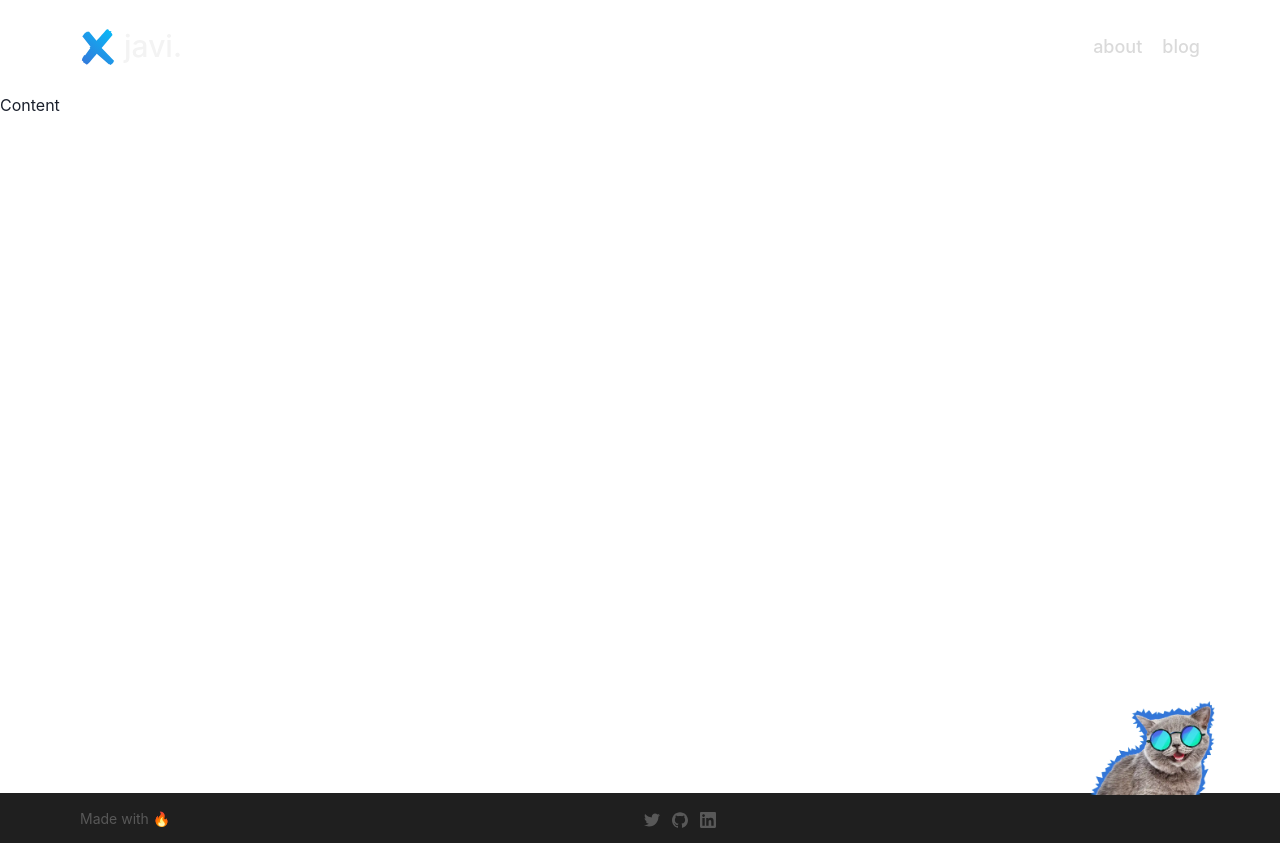
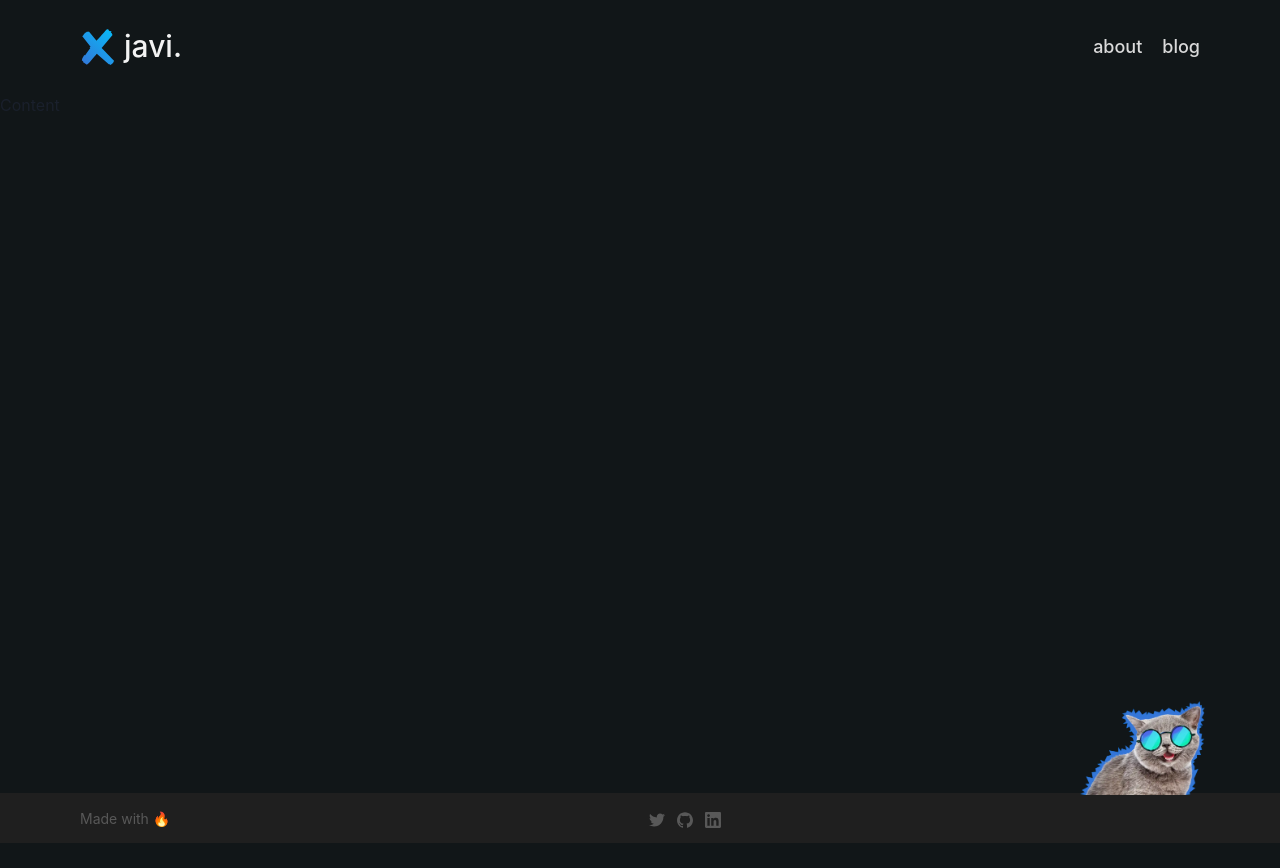
Before and after one commit to javillerenas/javi.rocks, a Next.js app: page / in a window 1280 px wide. Built offline with nearby package versions, Linux system fonts and the light colour scheme.

Commit message:
feat: add Section component

```diff
--- a/components/Footer.tsx
+++ b/components/Footer.tsx
@@ -4,6 +4,7 @@ import { Text } from '@chakra-ui/react';
 import Image from 'next/image';
 
 // components
+import { Section } from 'components/Section';
 import { Icon, IconName } from 'components/Icon';
 import { ExternalLink } from './ExternalLink';
 // constants
@@ -12,9 +13,6 @@ import { TWITTER_URL, LINKEDIN_URL, GITHUB_URL } from 'helpers/constants';
 import Cat from '../public/images/cat.webp';
 
 const FOOTER_HEIGHT = 50;
-const FOOTER_MAX_WIDTH = 1200;
-const FOOTER_PADDING = 10;
-
 const LINKS = [
   {
     iconName: IconName.twitter,
@@ -31,19 +29,7 @@ const LINKS = [
 ];
 
 export const Footer: FC = () => (
-  <Flex
-    as="footer"
-    justify="center"
-    maxHeight={FOOTER_HEIGHT}
-    bg="brand.blackSecondary"
-  >
-    <Flex
-      align="center"
-      justify="space-between"
-      maxWidth={FOOTER_MAX_WIDTH}
-      width="100%"
-      px={FOOTER_PADDING}
-    >
+  <Section as="footer" maxHeight={FOOTER_HEIGHT} bg="brand.blackSecondary">
     <Text fontSize="sm" color="brand.greyDarker">
       Made with 🔥
     </Text>
@@ -54,11 +40,10 @@ export const Footer: FC = () => (
         </ExternalLink>
       ))}
     </HStack>
-      <Box width="10px">
-        <Box width="125px" position="relative" top="-67px" right="100px">
+    <Box width="0px">
+      <Box width="125px" position="relative" top="-67px" right="120px">
         <Image src={Cat} />
       </Box>
     </Box>
-    </Flex>
-  </Flex>
+  </Section>
 );
--- a/components/Header.tsx
+++ b/components/Header.tsx
@@ -3,14 +3,12 @@ import { FC } from 'react';
 // components
 import { Flex, HStack } from '@chakra-ui/layout';
 import { Text } from '@chakra-ui/react';
-import { Icon as ChakraIcon } from '@chakra-ui/react';
 
+import { Section } from 'components/Section';
 import { Icon, IconName } from 'components/Icon';
 import { Link } from '@chakra-ui/react';
 
 const HEADER_HEIGHT = 50;
-const HEADER_MAX_WIDTH = 1200;
-const HEADER_PADDING_X = 10;
 
 const LINKS = [
   {
@@ -24,16 +22,7 @@ const LINKS = [
 ];
 
 export const Header: FC = () => (
-  <Flex as="header" justify="center" minHeight={HEADER_HEIGHT}>
-    <Flex
-      align="center"
-      position="relative"
-      justify="space-between"
-      maxWidth={HEADER_MAX_WIDTH}
-      width="100%"
-      px={HEADER_PADDING_X}
-      py="6"
-    >
+  <Section as="header" minHeight={HEADER_HEIGHT} py="6">
     <HStack spacing="2">
       <Icon name={IconName.logo} boxSize="9" />
       <Text fontSize="30px" fontWeight="medium" color="brand.white">
@@ -53,6 +42,6 @@ export const Header: FC = () => (
         </Link>
       ))}
     </HStack>
-    </Flex>
-  </Flex>
+    {/* </Flex> */}
+  </Section>
 );
--- /dev/null
+++ b/components/Section.tsx
@@ -0,0 +1,25 @@
+import { FC } from 'react';
+import { Flex, FlexProps } from '@chakra-ui/layout';
+
+const SECTION_MAX_WIDTH = 1200;
+const SECTION_PADDING = 10;
+
+export const Section: FC<FlexProps> = ({
+  as = 'section',
+  bg,
+  children,
+  ...props
+}) => (
+  <Flex as={as} justify="center" bg={bg}>
+    <Flex
+      align="center"
+      justify="space-between"
+      maxWidth={SECTION_MAX_WIDTH}
+      width="100%"
+      px={SECTION_PADDING}
+      {...props}
+    >
+      {children}
+    </Flex>
+  </Flex>
+);
--- a/helpers/theme.ts
+++ b/helpers/theme.ts
@@ -27,4 +27,12 @@ const fontSizes = {
   xsss: '0.25rem',
 };
 
-export const theme = extendTheme({ colors, fonts, fontSizes });
+const styles = {
+  global: {
+    body: {
+      bg: '#111618',
+    },
+  },
+};
+
+export const theme = extendTheme({ colors, fonts, fontSizes, styles });
--- a/pages/index.tsx
+++ b/pages/index.tsx
@@ -7,7 +7,7 @@ import { Footer } from 'components/Footer';
 import { Header } from 'components/Header';
 
 const Home: NextPage = () => (
-  <Box>
+  <>
     <Head>
       <title>Javi Llerenas | Software engineer and designer.</title>
       <meta
@@ -22,7 +22,7 @@ const Home: NextPage = () => (
       Content
     </Box>
     <Footer />
-  </Box>
+  </>
 );
 
 export default Home;
```
Lines whose indentation alone changed are shown as unchanged.
